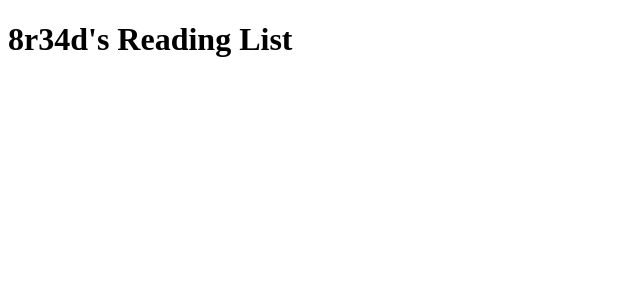
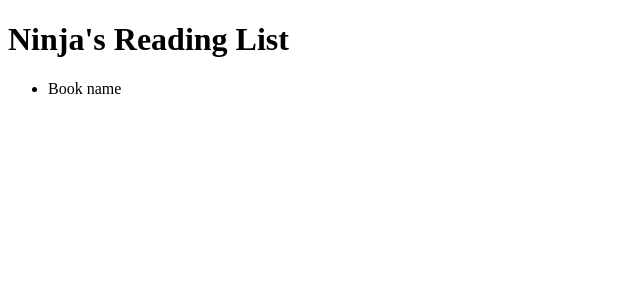
Before and after one commit to 8r34d/graphql-playlist, a React (Create React App) app in the folder client/: page / in a window 1280 px wide. Shown: the top 300 px of the page, without its empty margins (0-640 px from the left). Built offline with nearby package versions, Linux system fonts and the light colour scheme; the HTML template or start-up script is replaced by a standard one.

Commit message:
book list component

```diff
--- a/client/src/App.js
+++ b/client/src/App.js
@@ -1,11 +1,16 @@
-import React from 'react';
+import React, { Component } from 'react';
 
-function App() {
-  return (
-    <div id="main">
-      <h1>8r34d's Reading List</h1>
-    </div>
-  );
+// components
+import BookList from './components/BookList';
+
+class App extends Component {
+  render() {
+    return (
+        <div id="main">
+          <h1>Ninja's Reading List</h1>
+          <BookList />
+      </div>
+    );
+  }
 }
-
 export default App;
--- /dev/null
+++ b/client/src/components/BookList.js
@@ -0,0 +1,15 @@
+import React, { Component } from 'react';
+
+class BookList extends Component {
+  render(){
+    return(
+      <div>
+        <ul id="book-list">
+          <li>Book name</li>
+        </ul>
+      </div>
+    );
+  }
+}
+
+export default BookList;
```
